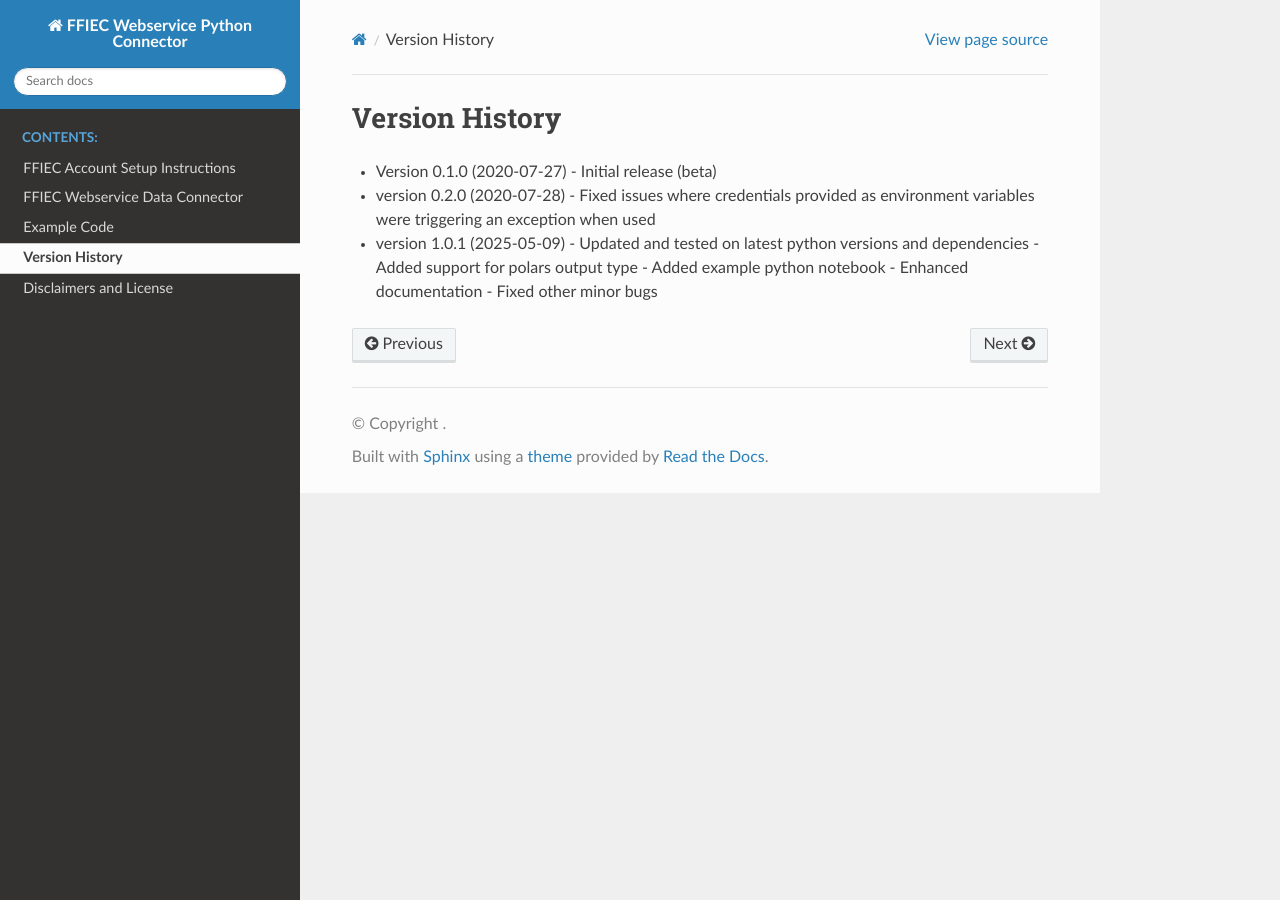
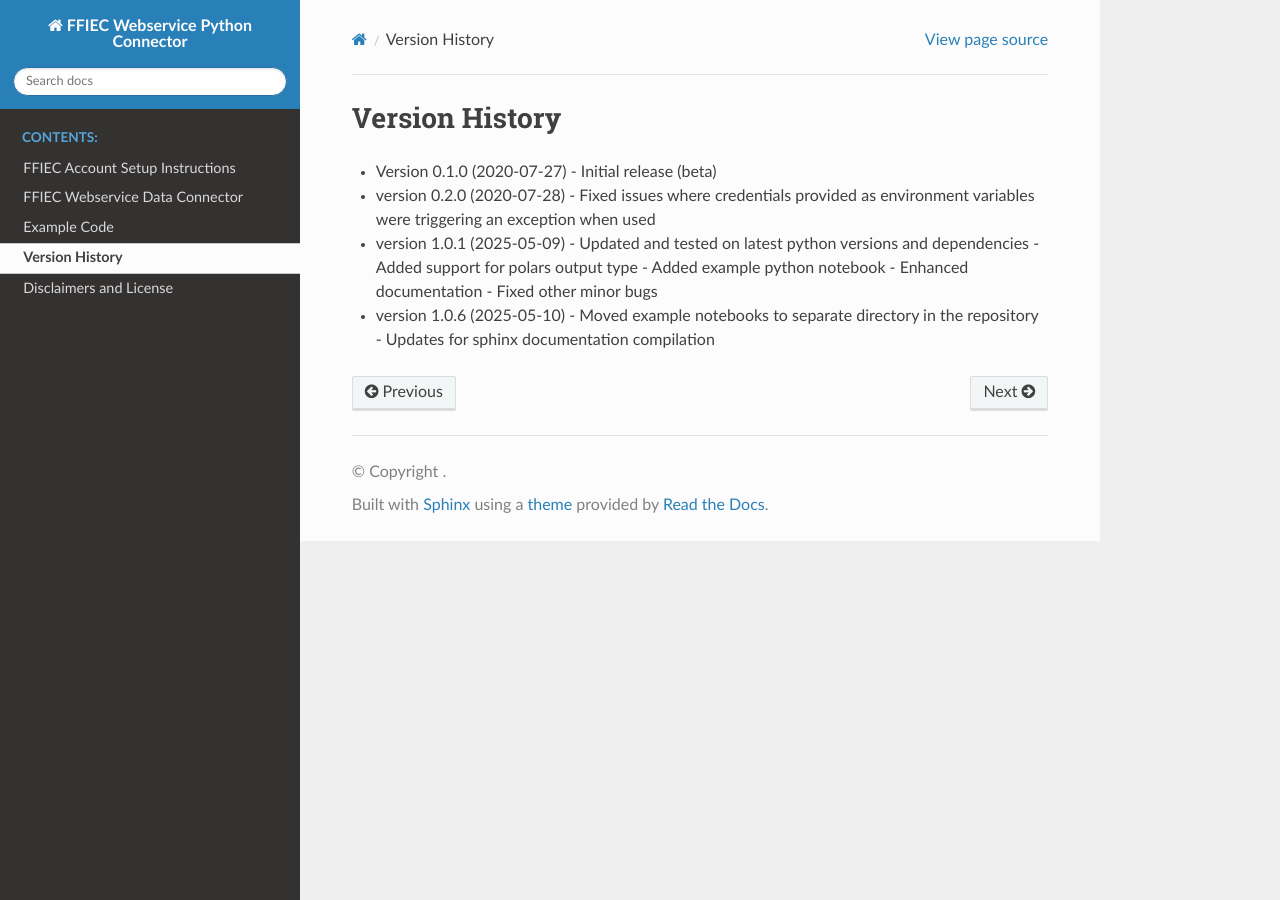
Before and after one commit to call-report/ffiec-data-connect, a Sphinx documentation site: the page built from docs/source/versionhistory.rst, in a window 1280 px wide. Built offline with Sphinx 7.4.7 and the Read the Docs theme 3.1.0, drawn with Linux system fonts in a browser that asks for light colours.

Commit message:
signed commit

```diff
--- a/docs/source/examples.rst
+++ b/docs/source/examples.rst
@@ -2,6 +2,9 @@
 ============
 
 This page provides practical examples for using the `ffiec_data_connect` package to access and analyze US bank regulatory data from the FFIEC webservice.
+
+**Python Notebook**
+An example Jupyter notebook is available in the `examples/` directory via this project's GitHub repository: https://github.com/call-report/ffiec-data-connect
 
 **Prerequisites:**
 - You must have an FFIEC webservice account (see :doc:`account_setup`).
--- a/docs/source/versionhistory.rst
+++ b/docs/source/versionhistory.rst
@@ -13,3 +13,7 @@
   - Added example python notebook
   - Enhanced documentation
   - Fixed other minor bugs
+
+* version 1.0.6 (2025-05-10)
+  - Moved example notebooks to separate directory in the repository
+  - Updates for sphinx documentation compilation
--- a/setup.py
+++ b/setup.py
@@ -7,7 +7,7 @@
 setup(
     name='ffiec_data_connect',
     python_requires='>=3.11.0',
-    version='1.0.1',
+    version='1.0.6',
     license='MIT',
     description="Wrapper for the FFIEC's Webservice API",
     readme='README.md',
```
Also changed, not shown: .readthedocs.yaml, 12 other files.
